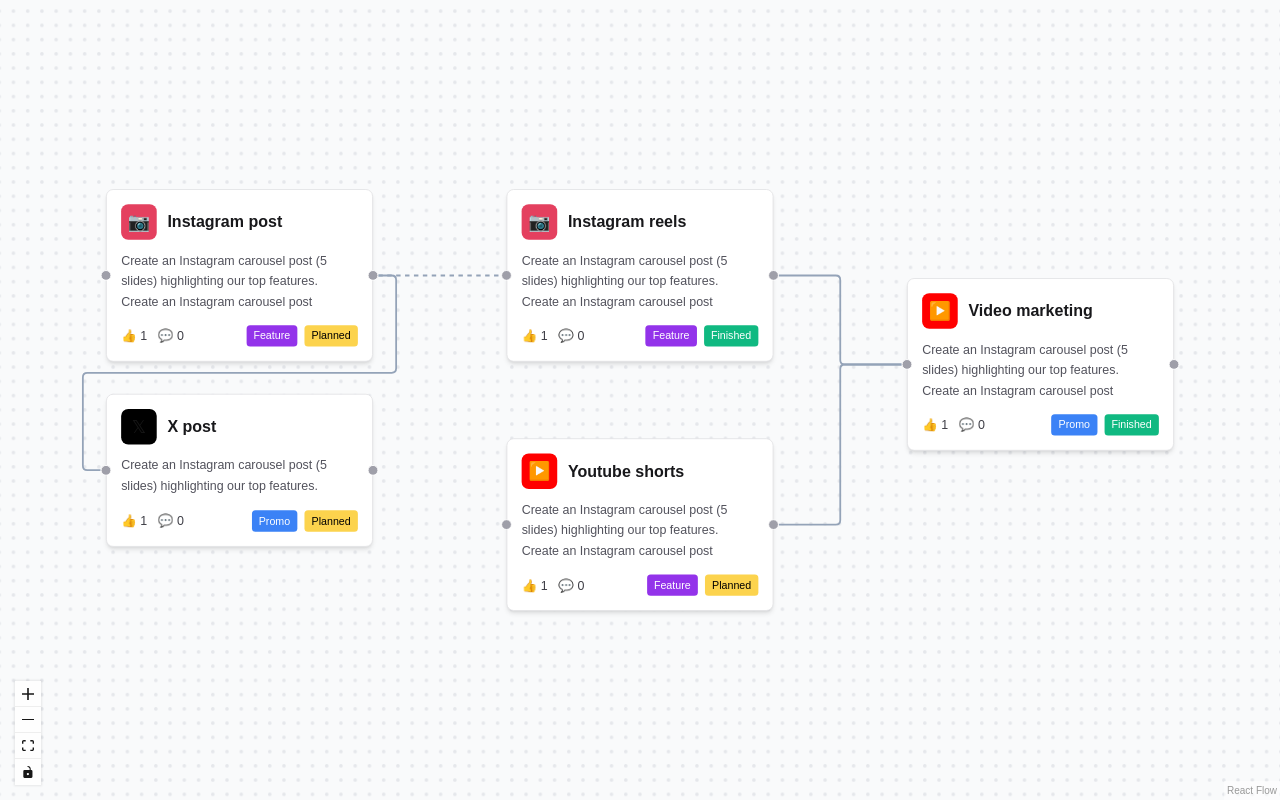
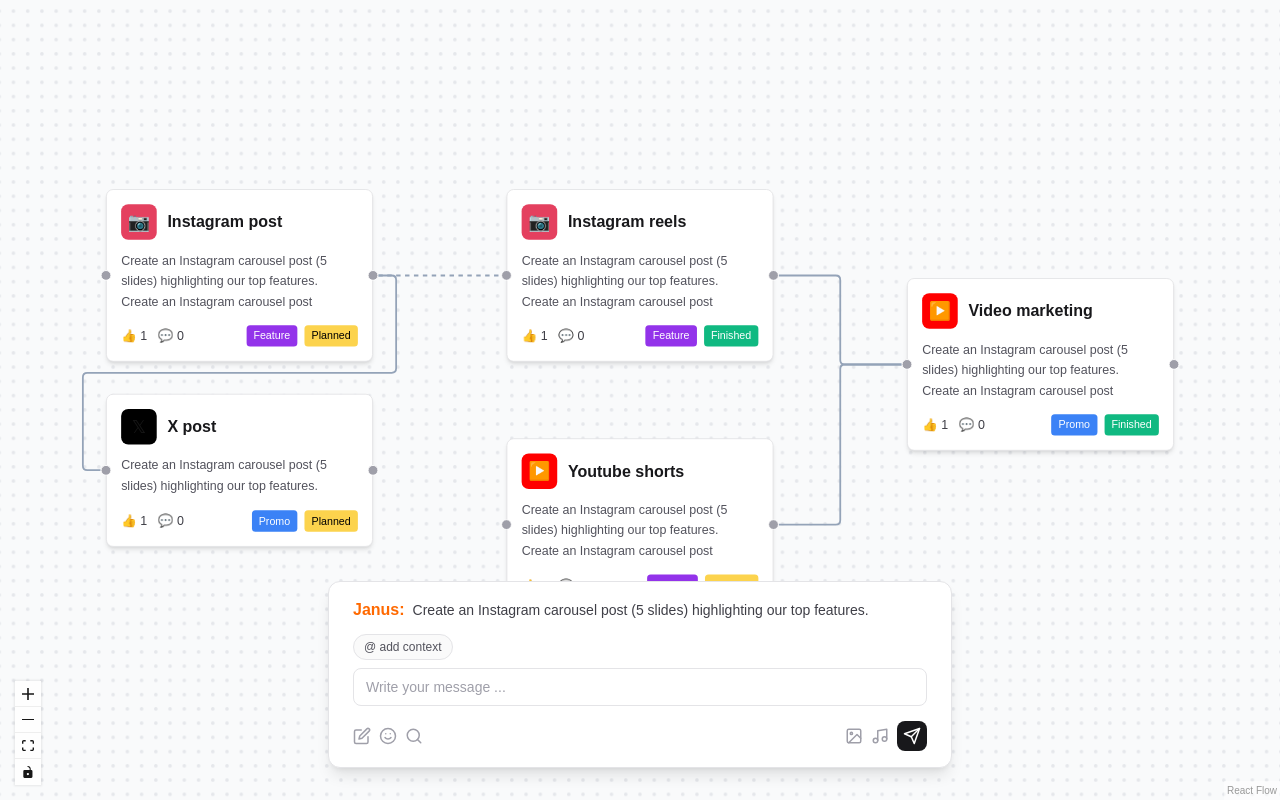
Before and after one commit to LeeSinLiang/Janus, a Next.js app in the folder frontend/janus/: page / in a window 1280 px wide. Built offline with nearby package versions, Linux system fonts and the light colour scheme.

Commit message:
Create chatbox and context window for nodes

```diff
--- a/frontend/janus/src/components/Canvas.tsx
+++ b/frontend/janus/src/components/Canvas.tsx
@@ -15,6 +15,7 @@ import {
 } from '@xyflow/react';
 import '@xyflow/react/dist/style.css';
 import TaskCardNode from './TaskCardNode';
+import ChatBox from './ChatBox';
 
 const nodeTypes = {
   taskCard: TaskCardNode,
@@ -101,7 +102,7 @@ const initialNodes: Node[] = [
   },
 ];
 
-const initialEdges = [
+const initialEdges: Edge[] = [
   {
     id: 'e1-2',
     source: '1',
@@ -141,32 +142,20 @@ export default function Canvas() {
   const [edges, setEdges, onEdgesChange] = useEdgesState(initialEdges);
 
   const onConnect = useCallback(
-    (params: Edge | Connection) =>
-      setEdges((eds) =>
-        addEdge(
-          {
-            ...params,
-            type: 'smoothstep',
-            style: { stroke: '#94A3B8', strokeWidth: 2 },
-          },
-          eds
-        )
-      ),
+    (params: Edge | Connection) => {
+      const newEdge = {
+        ...params,
+        type: 'smoothstep',
+        style: { stroke: '#94A3B8', strokeWidth: 2 },
+      };
+      setEdges((eds) => addEdge(newEdge as Edge, eds));
+    },
     [setEdges]
   );
 
   return (
     <div className="relative h-full w-full bg-gray-50">
-      {/* <div className="absolute left-1/2 top-4 z-10 -translate-x-1/2 transform rounded-lg border border-zinc-200 bg-white px-4 py-2 shadow-sm dark:border-zinc-700 dark:bg-zinc-800">
-        <div className="flex items-center gap-2 text-sm">
-          <span className="text-lg">✨</span>
-          <span className="font-medium text-zinc-900 dark:text-zinc-100">AI Applied</span>
-          <span className="text-zinc-500 dark:text-zinc-400">
-            Some parts of the flow are optimized or auto-generated using AI.
-          </span>
-        </div>
-      </div>
-    */}
+      {/* ReactFlow Canvas */}
       <ReactFlow
         nodes={nodes}
         edges={edges}
@@ -180,6 +169,13 @@ export default function Canvas() {
         <Controls />
         <Background color="#e5e7eb" variant={BackgroundVariant.Dots} gap={16} size={4} />
       </ReactFlow>
+
+      {/* Floating ChatBox at the bottom */}
+      <div className="pointer-events-none absolute inset-x-0 bottom-8 flex justify-center px-4">
+        <div className="pointer-events-auto w-full max-w-[50%] rounded-xl border border-zinc-200 bg-white shadow-lg">
+          <ChatBox nodes={nodes} />
+        </div>
+      </div>
     </div>
   );
 }
--- /dev/null
+++ b/frontend/janus/src/components/ChatBox.tsx
@@ -0,0 +1,263 @@
+'use client';
+
+import { useState, useRef, useEffect } from 'react';
+import { Node } from '@xyflow/react';
+
+interface ChatBoxProps {
+  nodes: Node[];
+}
+
+export default function ChatBox({ nodes }: ChatBoxProps) {
+  const [message, setMessage] = useState('');
+  const [showMentionMenu, setShowMentionMenu] = useState(false);
+  const [selectedIndex, setSelectedIndex] = useState(0);
+  const [mentionPosition, setMentionPosition] = useState(0);
+  const textareaRef = useRef<HTMLTextAreaElement>(null);
+
+  // Extract node titles for the mention menu
+  const nodeOptions = nodes.map((node) => ({
+    id: node.id,
+    title: (node.data?.title as string) || 'Untitled',
+  }));
+
+  // Handle @ detection
+  const handleMessageChange = (e: React.ChangeEvent<HTMLTextAreaElement>) => {
+    const value = e.target.value;
+    const cursorPosition = e.target.selectionStart;
+
+    setMessage(value);
+
+    // Check if @ was just typed
+    const beforeCursor = value.slice(0, cursorPosition);
+    const lastAtIndex = beforeCursor.lastIndexOf('@');
+
+    if (lastAtIndex !== -1) {
+      const afterAt = beforeCursor.slice(lastAtIndex + 1);
+      // Show menu if @ is at the start or after a space, and no space after @
+      if ((lastAtIndex === 0 || beforeCursor[lastAtIndex - 1] === ' ') && !afterAt.includes(' ')) {
+        setShowMentionMenu(true);
+        setMentionPosition(lastAtIndex);
+        setSelectedIndex(0);
+      } else {
+        setShowMentionMenu(false);
+      }
+    } else {
+      setShowMentionMenu(false);
+    }
+  };
+
+  // Handle keyboard navigation
+  const handleKeyDown = (e: React.KeyboardEvent<HTMLTextAreaElement>) => {
+    if (!showMentionMenu) return;
+
+    if (e.key === 'ArrowDown') {
+      e.preventDefault();
+      setSelectedIndex((prev) => (prev + 1) % nodeOptions.length);
+    } else if (e.key === 'ArrowUp') {
+      e.preventDefault();
+      setSelectedIndex((prev) => (prev - 1 + nodeOptions.length) % nodeOptions.length);
+    } else if (e.key === 'Enter') {
+      e.preventDefault();
+      selectNode(nodeOptions[selectedIndex]);
+    } else if (e.key === 'Escape') {
+      setShowMentionMenu(false);
+    }
+  };
+
+  // Select a node from the menu
+  const selectNode = (node: { id: string; title: string }) => {
+    const beforeMention = message.slice(0, mentionPosition);
+    const afterMention = message.slice(mentionPosition + 1);
+
+    // Remove any partial typing after @
+    const cleanAfter = afterMention.replace(/^[^\s]*/, '');
+
+    const newMessage = `${beforeMention}[${node.title}] ${cleanAfter}`.trim() + ' ';
+    setMessage(newMessage);
+    setShowMentionMenu(false);
+
+    // Focus back on textarea
+    textareaRef.current?.focus();
+  };
+
+  // Close menu when clicking outside
+  useEffect(() => {
+    const handleClickOutside = (e: MouseEvent) => {
+      const target = e.target as HTMLElement;
+      if (showMentionMenu && textareaRef.current && !textareaRef.current.contains(target)) {
+        setShowMentionMenu(false);
+      }
+    };
+
+    document.addEventListener('mousedown', handleClickOutside);
+    return () => document.removeEventListener('mousedown', handleClickOutside);
+  }, [showMentionMenu]);
+
+  return (
+    <div className="w-full px-6 py-4">
+      <div className="mx-auto">
+        {/* Current prompt display */}
+        <div className="mb-3">
+          <span className="text-base font-semibold text-orange-500">Janus:</span>
+          <span className="ml-2 text-sm text-zinc-700">
+            Create an Instagram carousel post (5 slides) highlighting our top features.
+          </span>
+        </div>
+
+        {/* Context button */}
+        <div className="mb-2">
+          <button className="rounded-full border border-zinc-200 bg-zinc-50 px-2.5 py-1 text-xs text-zinc-600 transition-colors hover:bg-zinc-100">
+            @ add context
+          </button>
+        </div>
+
+        {/* Input area */}
+        <div className="relative">
+          <textarea
+            ref={textareaRef}
+            value={message}
+            onChange={handleMessageChange}
+            onKeyDown={handleKeyDown}
+            placeholder="Write your message ..."
+            className="w-full resize-none rounded-lg border border-zinc-200 bg-white px-3 py-2 pr-32 text-sm text-zinc-900 placeholder-zinc-400 focus:border-zinc-300 focus:outline-none focus:ring-1 focus:ring-zinc-300"
+            rows={1}
+          />
+
+          {/* Mention Menu */}
+          {showMentionMenu && nodeOptions.length > 0 && (
+            <div className="absolute bottom-full left-0 mb-2 w-64 overflow-hidden rounded-lg border border-zinc-200 bg-white shadow-lg">
+              <div className="max-h-48 overflow-y-auto">
+                {nodeOptions.map((node, index) => (
+                  <button
+                    key={node.id}
+                    onClick={() => selectNode(node)}
+                    className={`w-full px-3 py-2 text-left text-sm transition-colors ${
+                      index === selectedIndex
+                        ? 'bg-blue-50 text-blue-900'
+                        : 'text-zinc-900 hover:bg-zinc-50'
+                    }`}
+                  >
+                    {node.title}
+                  </button>
+                ))}
+              </div>
+            </div>
+          )}
+
+          {/* Bottom toolbar */}
+          <div className="mt-2 flex items-center justify-between">
+            <div className="flex items-center gap-2">
+              {/* Edit icon */}
+              <button className="text-zinc-400 transition-colors hover:text-zinc-600">
+                <svg
+                  width="18"
+                  height="18"
+                  viewBox="0 0 24 24"
+                  fill="none"
+                  stroke="currentColor"
+                  strokeWidth="2"
+                  strokeLinecap="round"
+                  strokeLinejoin="round"
+                >
+                  <path d="M11 4H4a2 2 0 0 0-2 2v14a2 2 0 0 0 2 2h14a2 2 0 0 0 2-2v-7" />
+                  <path d="M18.5 2.5a2.121 2.121 0 0 1 3 3L12 15l-4 1 1-4 9.5-9.5z" />
+                </svg>
+              </button>
+
+              {/* Emoji icon */}
+              <button className="text-zinc-400 transition-colors hover:text-zinc-600">
+                <svg
+                  width="18"
+                  height="18"
+                  viewBox="0 0 24 24"
+                  fill="none"
+                  stroke="currentColor"
+                  strokeWidth="2"
+                  strokeLinecap="round"
+                  strokeLinejoin="round"
+                >
+                  <circle cx="12" cy="12" r="10" />
+                  <path d="M8 14s1.5 2 4 2 4-2 4-2" />
+                  <line x1="9" y1="9" x2="9.01" y2="9" />
+                  <line x1="15" y1="9" x2="15.01" y2="9" />
+                </svg>
+              </button>
+
+              {/* Search icon */}
+              <button className="text-zinc-400 transition-colors hover:text-zinc-600">
+                <svg
+                  width="18"
+                  height="18"
+                  viewBox="0 0 24 24"
+                  fill="none"
+                  stroke="currentColor"
+                  strokeWidth="2"
+                  strokeLinecap="round"
+                  strokeLinejoin="round"
+                >
+                  <circle cx="11" cy="11" r="8" />
+                  <path d="m21 21-4.35-4.35" />
+                </svg>
+              </button>
+            </div>
+
+            <div className="flex items-center gap-2">
+              {/* Image icon */}
+              <button className="text-zinc-400 transition-colors hover:text-zinc-600">
+                <svg
+                  width="18"
+                  height="18"
+                  viewBox="0 0 24 24"
+                  fill="none"
+                  stroke="currentColor"
+                  strokeWidth="2"
+                  strokeLinecap="round"
+                  strokeLinejoin="round"
+                >
+                  <rect x="3" y="3" width="18" height="18" rx="2" ry="2" />
+                  <circle cx="8.5" cy="8.5" r="1.5" />
+                  <polyline points="21 15 16 10 5 21" />
+                </svg>
+              </button>
+
+              {/* Audio/waveform icon */}
+              <button className="text-zinc-400 transition-colors hover:text-zinc-600">
+                <svg
+                  width="18"
+                  height="18"
+                  viewBox="0 0 24 24"
+                  fill="none"
+                  stroke="currentColor"
+                  strokeWidth="2"
+                  strokeLinecap="round"
+                  strokeLinejoin="round"
+                >
+                  <path d="M9 18V5l12-2v13" />
+                  <circle cx="6" cy="18" r="3" />
+                  <circle cx="18" cy="16" r="3" />
+                </svg>
+              </button>
+
+              {/* Send button */}
+              <button className="rounded-lg bg-zinc-900 p-1.5 text-white transition-colors hover:bg-zinc-700">
+                <svg
+                  width="18"
+                  height="18"
+                  viewBox="0 0 24 24"
+                  fill="none"
+                  stroke="currentColor"
+                  strokeWidth="2"
+                  strokeLinecap="round"
+                  strokeLinejoin="round"
+                >
+                  <line x1="22" y1="2" x2="11" y2="13" />
+                  <polygon points="22 2 15 22 11 13 2 9 22 2" />
+                </svg>
+              </button>
+            </div>
+          </div>
+        </div>
+      </div>
+    </div>
+  );
+}
```
